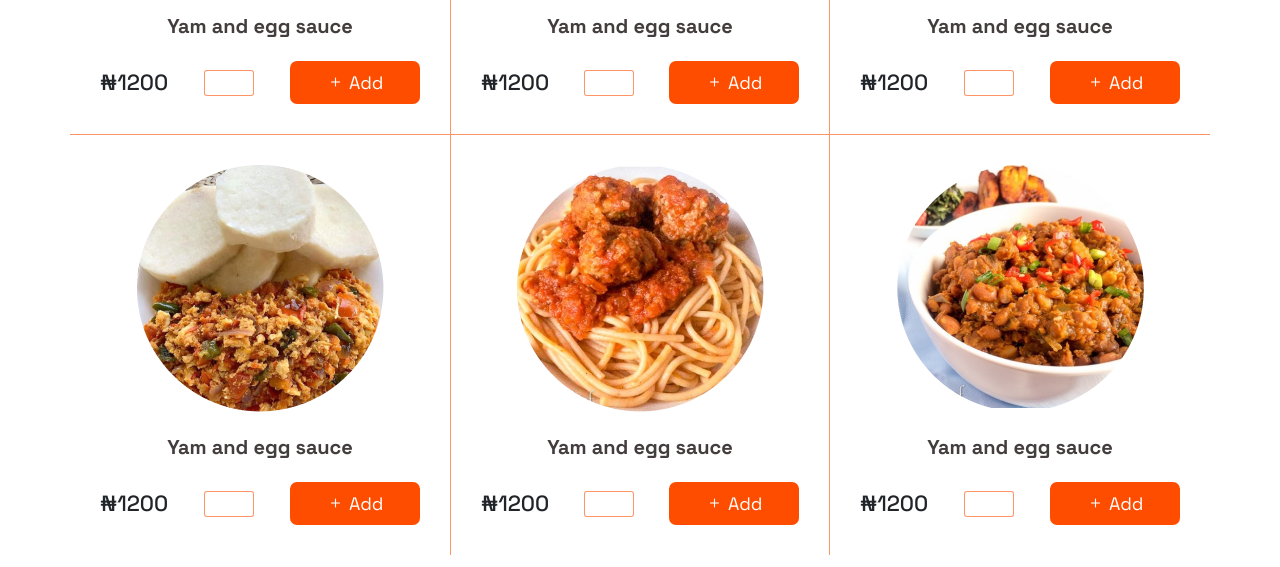
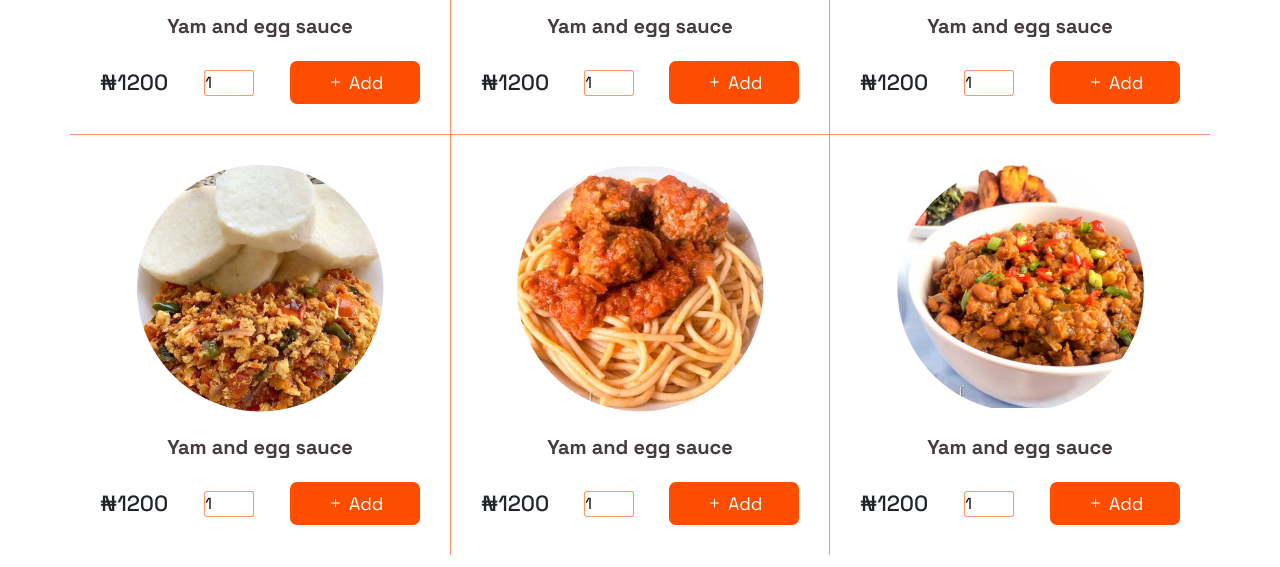
Before and after one commit to Eniola-Codes/Food-Order-Landing-Page, a React (Create React App) app: page / in a window 1280 px wide. Shown: the part 2053-2620 px from the top of the page. Built offline with nearby package versions, Linux system fonts and the light colour scheme.

Commit message:
Made some changes

```diff
--- a/src/components/Sections/HeroThreeSection.js
+++ b/src/components/Sections/HeroThreeSection.js
@@ -1,4 +1,4 @@
-import React from "react";
+import React, { useRef } from "react";
 import { Row, Col, Container } from "react-bootstrap";
 import "bootstrap/dist/css/bootstrap.min.css";
 import classes from "./HeroThreeSection.module.css";
@@ -9,6 +9,9 @@ import dish2 from "../../assets/image/dish2.png";
 import dish3 from "../../assets/image/dish3.png";
 
 const HeroThreeSection = () => {
+
+
+
   return (
     <section>
       <Container>
--- a/src/components/Ui/Input.js
+++ b/src/components/Ui/Input.js
@@ -1,5 +1,6 @@
 import React from "react";
 import classes from "./Input.module.css";
+
 
 const Input = () => {
   return (
@@ -8,6 +9,8 @@ const Input = () => {
       type="number"
       min="1"
       max="5"
+      step="1"
+      defaultValue="1"
     ></input>
   );
 };
```
